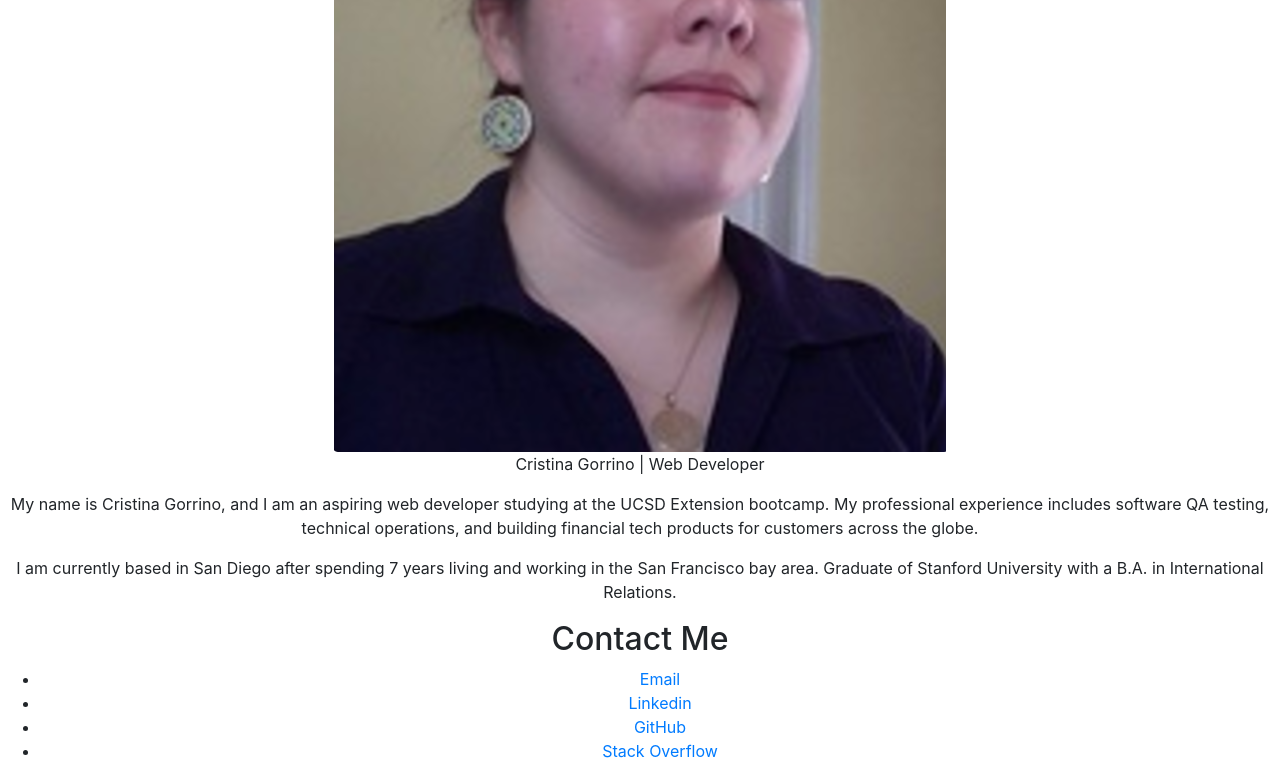
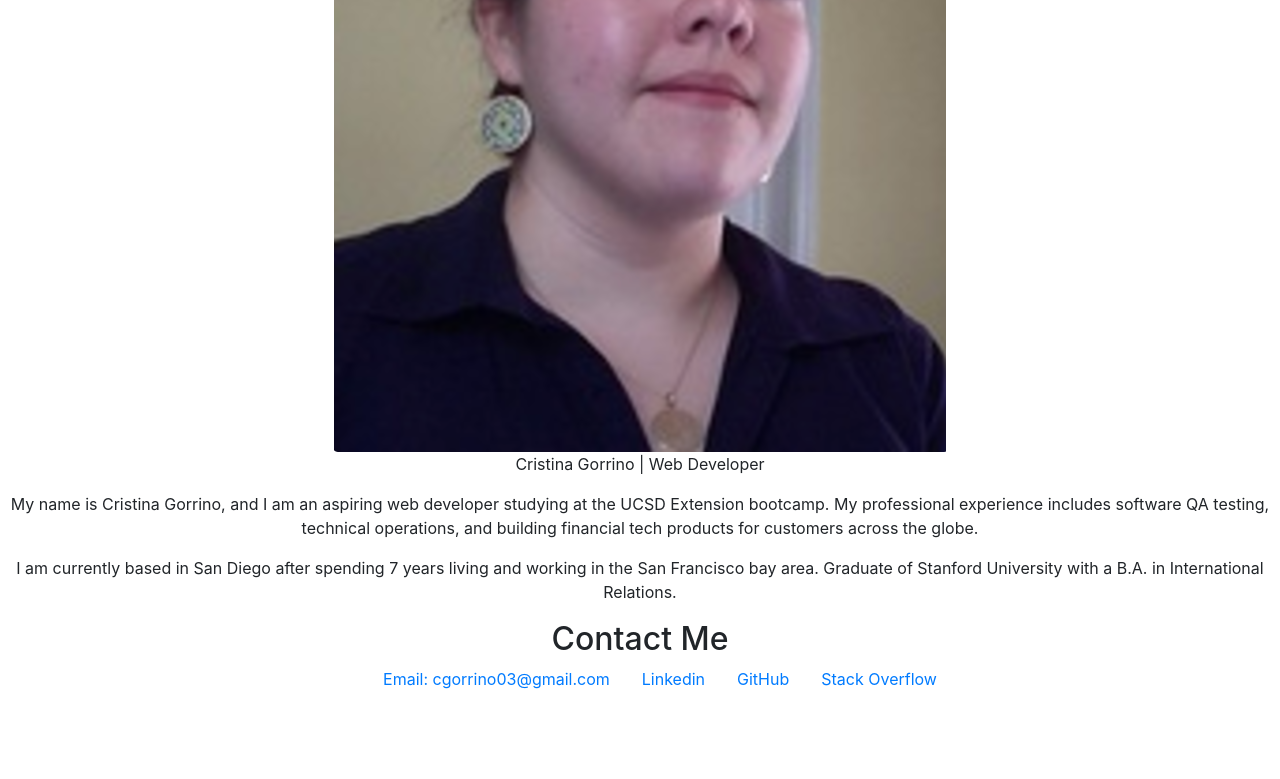
Before and after one commit to cristina-gorrino/professional-portfolio-react, a React (Create React App) app: page / in a window 1280 px wide. Shown: the part 392-1171 px from the top of the page. After the commit the page ends 1099 px from the top, so only its background shows below. Built offline with nearby package versions, Linux system fonts and the light colour scheme.

Commit message:
Improving styling for project cards

```diff
--- a/src/components/Footer.js
+++ b/src/components/Footer.js
@@ -6,7 +6,7 @@ export default function Footer() {
         <footer id='contact'>
                 <h2>Contact Me</h2>
                 <ul>
-                    <li><a href="mailto:cgorrino03@gmail.com">Email</a></li>
+                    <li><a href="mailto:cgorrino03@gmail.com">Email: cgorrino03@gmail.com</a></li>
                     <li><a href="https://www.linkedin.com/in/cristina-gorrino-01355b172/">Linkedin</a></li>
                     <li><a href="https://github.com/cristina-gorrino">GitHub</a></li>
                     <li><a href="https://stackoverflow.com/users/15286907/cgorrino?tab=profile">Stack Overflow</a></li>
--- a/src/components/Project.js
+++ b/src/components/Project.js
@@ -1,11 +1,23 @@
 import React from 'react';
 
+const styles = {
+    cardStyle: {
+        width: "18rem"
+    }
+}
 export default function Project(props) {
     return (
-        <div>
-            <div className="card">
-                <a href={props.deployed}><img className="small-project" src={props.image} alt={props.alt}/></a>
-                <a href ={props.github}><h3 className="p2-label">{props.name}</h3></a>
+        <div className='card-container'>
+
+
+            <div className="card" style={styles.cardStyle}>
+                <img src={props.image} className="card-img-top" alt={props.alt}/>
+                <div className="card-body">
+                    <h5 className="card-title">{props.name}</h5>
+                    <p className="card-text">{props.description}</p>
+                    <a href={props.deployed} target="_blank" rel="noreferrer" className="btn btn-primary">Go to the app</a>
+                    <a href={props.github} target="_blank" rel="noreferrer" className="btn btn-primary">GitHub repo</a>
+                </div>
             </div>
 
         </div>
--- a/src/components/pages/Portfolio.js
+++ b/src/components/pages/Portfolio.js
@@ -14,7 +14,8 @@ const examples = [
         github: "https://github.com/cristina-gorrino/meals-easy",
         deployed: "https://meals-easy.herokuapp.com/",
         image: mealsEasy,
-        alt: "screenshot of meals easy app"
+        alt: "screenshot of meals easy app",
+        description: "An app where users can browse recipes and purchase all ingredients for fast and easy cooking at home. E-commerce app built with Node, Sequelize and Express."
 
     },
     {
@@ -23,7 +24,8 @@ const examples = [
         github: "https://github.com/cristina-gorrino/recipe-roulette",
         deployed: "https://cristina-gorrino.github.io/recipe-roulette/",
         image: recipeRoulette,
-        alt: "screenshot of recipe roulette app"
+        alt: "screenshot of recipe roulette app",
+        description: "An app where users can use search or random selection to find recipes. Technologies used: JavaScript and the Edamam and Spoonacular APIs."
 
     },
     {
@@ -32,7 +34,8 @@ const examples = [
         github: "https://github.com/cristina-gorrino/weather-dashboard-app",
         deployed: "https://cristina-gorrino.github.io/weather-dashboard-app/",
         image: weatherDash,
-        alt: "screenshot of weather dashboard app"
+        alt: "screenshot of weather dashboard app",
+        description: "Weather dashboard app allows user to search for current and upcoming weather data on specific cities. Past searches are saved for convenience. Uses Open Weather Map API."
 
     },
     {
@@ -41,7 +44,8 @@ const examples = [
         github: "https://github.com/cristina-gorrino/tech-blog",
         deployed: "https://tech-blog-cg.herokuapp.com/",
         image: techBlog,
-        alt: "screenshot of tech blog application"
+        alt: "screenshot of tech blog application",
+        description: "An Express app that allows users to log in, make blog posts and comment on blog posts made by other users. Uses Sequelize to perform CRUD operations for this app."
 
     },
     {
@@ -50,7 +54,8 @@ const examples = [
         github: "https://github.com/cristina-gorrino/note-taker",
         deployed: "https://cgorrino-note-taker.herokuapp.com/",
         image: noteTaker,
-        alt: "screenshot of tech blog application"
+        alt: "screenshot of tech blog application",
+        description: "This application allows the user to create, read, and delete notes through a web interface. The user can click to add a new note and save it. Saved notes are displayed on the left column of the page where they can be accessed or deleted."
 
     },
     {
@@ -59,7 +64,8 @@ const examples = [
         github: "https://github.com/cristina-gorrino/workout-tracker",
         deployed: "https://whispering-spire-90822.herokuapp.com/",
         image: workoutTracker,
-        alt: "screenshot of workout tracker application"
+        alt: "screenshot of workout tracker application",
+        description: "This application allows the user to track their workout, easily add multiple exercises to a workout on a given day and view recent workouts data on a graphical dashboard. Uses IndexedDB to preserve app functionality while offline."
 
     }
 ]
@@ -71,7 +77,7 @@ export default function Portfolio ({id, name, github, deployed, image}) {
             <h4>I am happy to share these examples of my work. The gallery below shows projects where I have applied my web development skills.</h4>
             <p>Click on the image to go to the deployed application, the titles link to the GitHub repo of the project.</p>
             {examples.map((project) => (
-                <Project key={project.id} name={project.name} github={project.github} deployed={project.deployed} image={project.image} alt={project.alt} />
+                <Project key={project.id} name={project.name} github={project.github} deployed={project.deployed} image={project.image} alt={project.alt} description={project.description} />
             ))}
 
         </div>
--- a/src/index.css
+++ b/src/index.css
@@ -11,3 +11,27 @@ code {
   font-family: source-code-pro, Menlo, Monaco, Consolas, 'Courier New',
     monospace;
 }
+
+.card-container {
+  display: flex;
+  justify-content: center;
+}
+
+.card {
+  margin: 50px;
+}
+
+#contact ul {
+  display: flex;
+  flex-wrap: wrap;
+  list-style-type: none;
+  justify-content: center;
+
+}
+#contact li a{
+  justify-content: space-between;
+  align-items: center;
+  text-align: center;
+  padding: 14px 16px;
+  text-decoration: none;
+}
--- a/src/index.js
+++ b/src/index.js
@@ -1,6 +1,6 @@
 import React from 'react';
 import ReactDOM from 'react-dom';
-//import './index.css';
+import './index.css';
 import App from './App';
 import 'bootstrap/dist/css/bootstrap.min.css';
 import reportWebVitals from './reportWebVitals';
```
